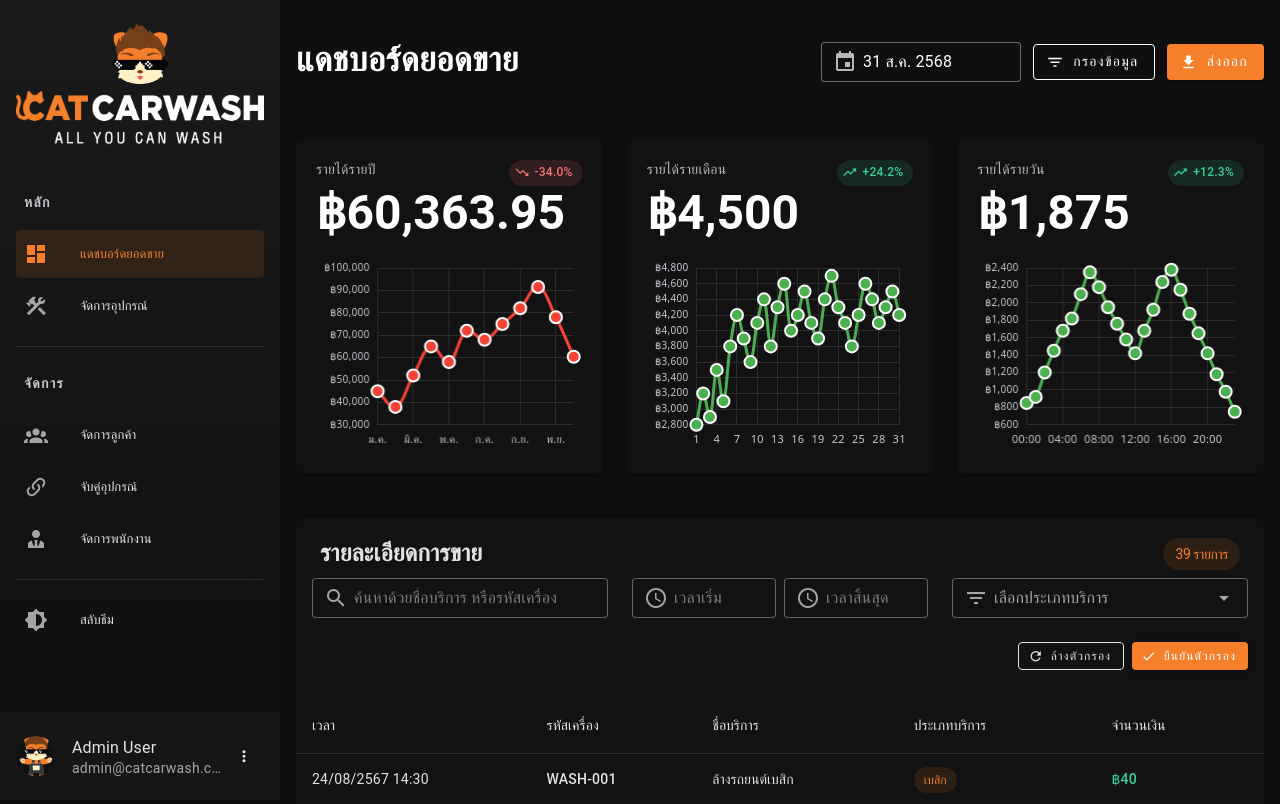
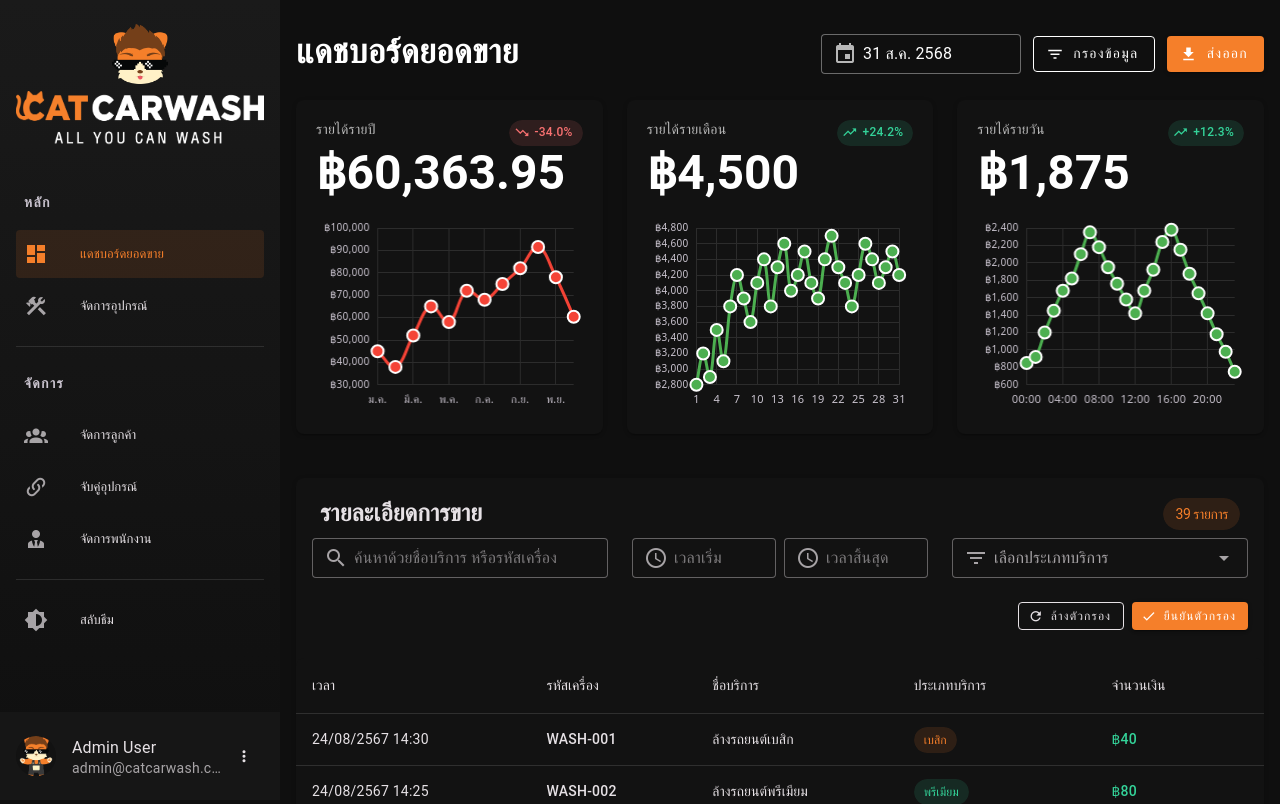
Before and after one commit to deltaforce1996/catcar_wash_service_app, a Nuxt app in the folder catcar_wash_service_frontend/: page /dashboard in a window 1280 px wide. Shown: the top 804 px of the page. Built offline with nearby package versions, Linux system fonts and the light colour scheme.

Commit message:
format/style(layouts): format with prettier and remove dashboard page top margin

```diff
--- a/catcar_wash_service_frontend/layouts/default.vue
+++ b/catcar_wash_service_frontend/layouts/default.vue
@@ -14,19 +14,19 @@
           src="/Logo/Asset 33@2x.png"
           alt="CAT CARWASH Logo"
           class="nav-logo"
-        >
+        />
         <img
           v-if="!theme.global.current.value.dark"
           src="/Logo/Asset gray text.png"
           alt="CAT CARWASH Logo gray text"
           class="nav-logo"
-        >
+        />
         <img
           v-else
           src="/Logo/Asset 1@3x.png"
           alt="CAT CARWASH Logo white text"
           class="nav-logo"
-        >
+        />
       </div>
 
       <!-- Navigation Menu -->
@@ -131,19 +131,19 @@
           src="/Logo/Asset 33@2x.png"
           alt="CAT CARWASH Logo"
           class="mobile-logo"
-        >
+        />
         <img
           v-if="!theme.global.current.value.dark"
           src="/Logo/Asset gray text.png"
           alt="CAT CARWASH Logo gray text"
           class="mobile-logo-text"
-        >
+        />
         <img
           v-else
           src="/Logo/Asset 1@3x.png"
           alt="CAT CARWASH Logo white text"
           class="mobile-logo-text"
-        >
+        />
       </div>
 
       <v-spacer />
@@ -180,7 +180,7 @@
 
     <!-- Main Content -->
     <v-main>
-      <v-container class="mt-6">
+      <v-container class="mt-4">
         <slot />
       </v-container>
     </v-main>
--- a/catcar_wash_service_frontend/pages/dashboard.vue
+++ b/catcar_wash_service_frontend/pages/dashboard.vue
@@ -1,7 +1,7 @@
 <template>
   <div>
     <!-- Header Section -->
-    <v-row class="mb-8">
+    <v-row>
       <v-col cols="12">
         <div class="d-flex justify-space-between align-center flex-wrap">
           <div>
--- a/catcar_wash_service_frontend/pages/device-management.vue
+++ b/catcar_wash_service_frontend/pages/device-management.vue
@@ -386,7 +386,6 @@ const filteredDevices = computed(() => {
 
 const selectedDevicesCount = computed(() => selectedDevices.value.length);
 
-
 // Methods
 const getFilterOptions = () => {
   const statuses = [
@@ -467,14 +466,13 @@ const openDeviceDetailDialog = (device: Device) => {
   showDeviceDetailDialog.value = true;
 };
 
-
 const toggleDeviceStatus = () => {
   if (selectedDevice.value) {
-    selectedDevice.value.status = selectedDevice.value.status === 'DEPLOYED' ? 'MAINTENANCE' : 'DEPLOYED';
+    selectedDevice.value.status =
+      selectedDevice.value.status === "DEPLOYED" ? "MAINTENANCE" : "DEPLOYED";
     // TODO: Implement API call to update device status
   }
 };
-
 
 const applySystemConfig = () => {
   // TODO: Implement system config application logic
```
